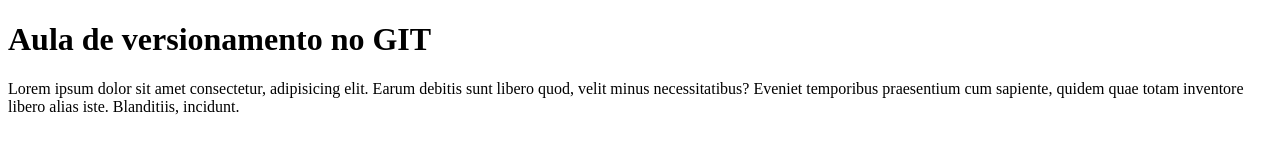
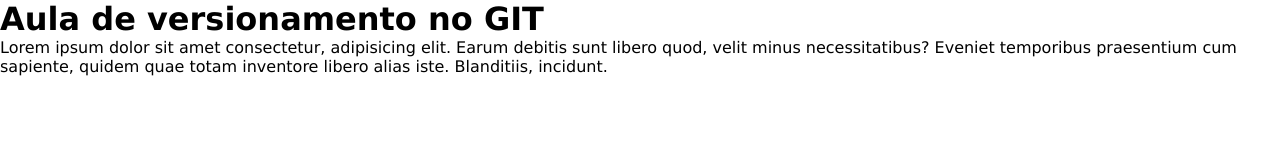
Before and after one commit to joaohmenezes/aulaGIT, a plain HTML site: page index.html in a window 1280 px wide. Drawn offline with Linux system fonts and the light colour scheme.

Commit message:
segundo momento do projeto

```diff
--- a/index.html
+++ b/index.html
@@ -4,6 +4,7 @@
     <meta charset="UTF-8">
     <meta name="viewport" content="width=device-width, initial-scale=1.0">
     <title>Aula GIT</title>
+    <link rel="stylesheet" href="./style.css">
 </head>
 <body>
     <h1>Aula de versionamento no GIT</h1>
--- /dev/null
+++ b/style.css
@@ -0,0 +1,11 @@
+* {
+    margin: 0;
+    padding: 0;
+
+}
+
+* {
+    font-family: 'Lucida Sans', 'Lucida Sans Regular',
+     'Lucida Grande', 'Lucida Sans Unicode', Geneva, Verdana,
+      sans-serif;
+}
```
